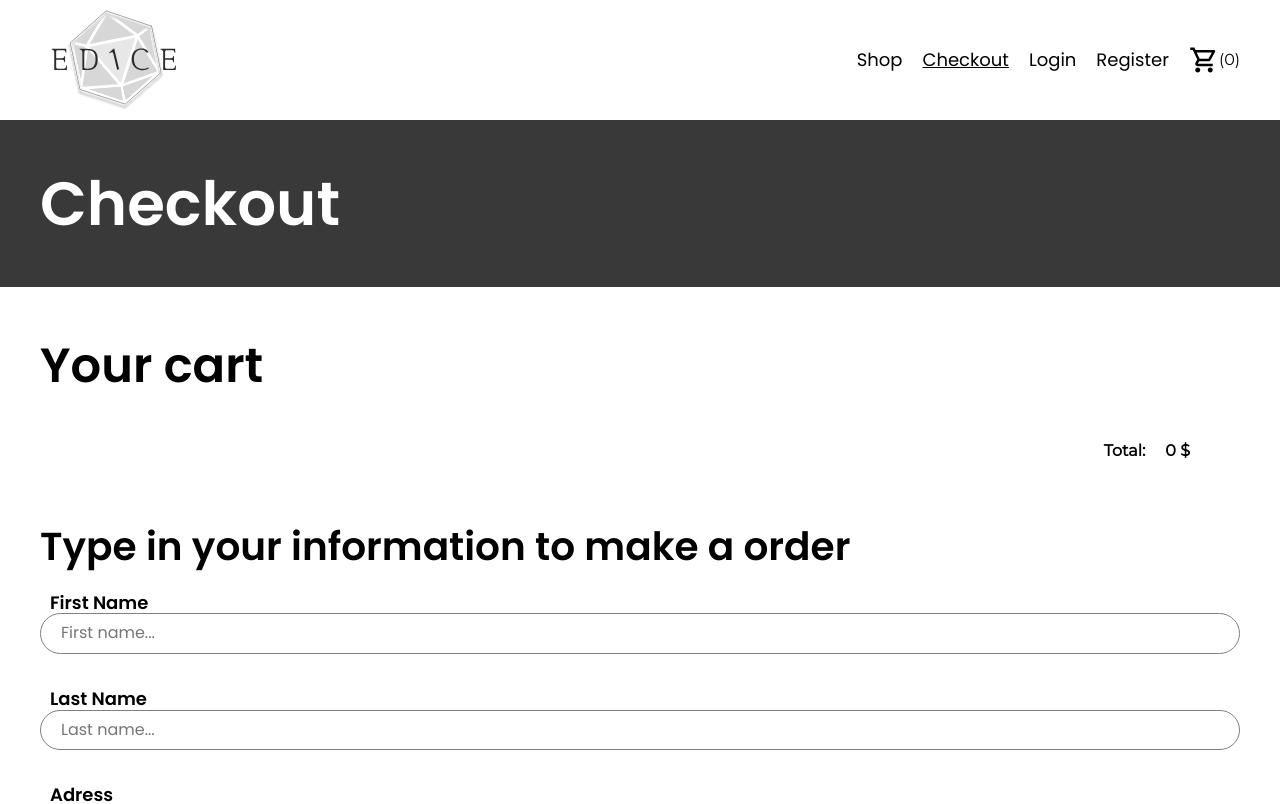
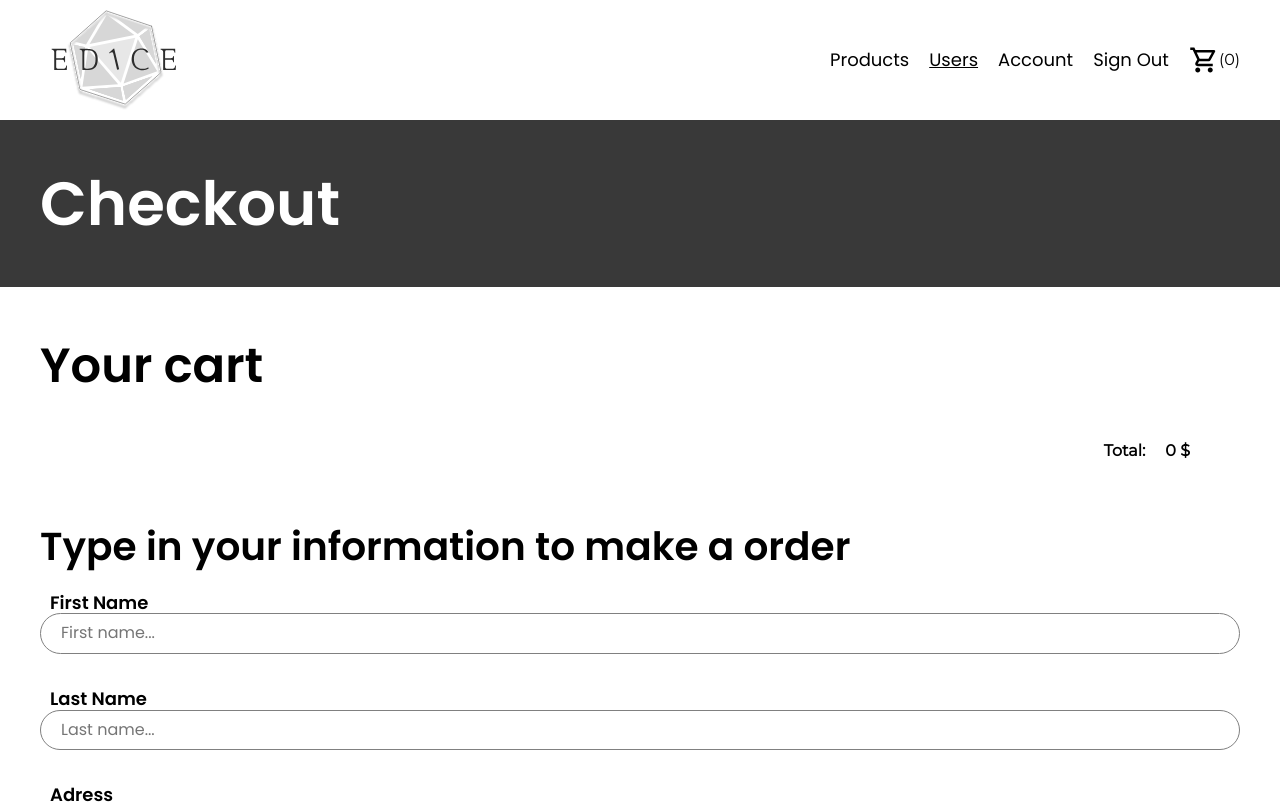
Before and after one commit to kajberg84/Edice-front, a Next.js app: page /checkout in a window 1280 px wide. Shown: the top 804 px of the page. Built offline with nearby package versions, Linux system fonts and the light colour scheme.

Commit message:
Header refaktoriserad

```diff
--- a/src/components/general/header/Header.jsx
+++ b/src/components/general/header/Header.jsx
@@ -9,6 +9,7 @@ import { UserContext } from '../../../context/UserContext';
 // components
 import { HeaderNavbar } from './navbar/HeaderNavbar';
 import { HeaderModal } from './headerModal/HeaderModal';
+import { HeaderCart } from './headerCart/HeaderCart';
 
 // helpers
 import { RoutingPath } from '../../../helpers/RoutingPath';
@@ -24,6 +25,8 @@ export const Header = () => {
   const { user } = useContext(UserContext);
 
   const [showModal, setShowModal] = React.useState(false);
+  const [userLevel, setUserLevel] = React.useState(3);
+  const [navItems, setNavItems] = React.useState(NavbarItems.guest);
 
   // lockScroll kan brytas ut till en custom hook
   const lockScroll = React.useCallback(() => {
@@ -44,7 +47,19 @@ export const Header = () => {
     unlockScroll();
   };
 
-  console.log(NavbarItems);
+  // lösning för att rendera ut navbaritems för användare (kanske ej är helt optimal lösning)
+  React.useEffect(() => {
+    switch (userLevel) {
+      case 1:
+        setNavItems(NavbarItems.guest);
+        break;
+      case 2:
+        setNavItems(NavbarItems.user);
+        break;
+      case 3:
+        setNavItems(NavbarItems.admin);
+    }
+  }, [userLevel, navItems]);
 
   return (
     <header className={styles.header_container}>
@@ -60,17 +75,15 @@ export const Header = () => {
             </a>
           </Link>
         </div>
-        <HeaderNavbar navPosition="Top" />
-
-        <div className={styles.mobile}>
-          <MenuIcon className="menu-icon" onClick={openModal} />
-          {/* <button >Show modal</button> */}
-          {showModal && (
-            <HeaderModal
-              onCloseModal={closeModal}
-              headerItems={NavbarItems.guestNav}
-            />
-          )}
+        <div className={styles.flex}>
+          <HeaderNavbar navbarItems={navItems} />
+          <HeaderCart navPosition="Top" />
+          <div className={styles.mobile}>
+            <MenuIcon className="menu-icon" onClick={openModal} />
+            {showModal && (
+              <HeaderModal onCloseModal={closeModal} headerItems={navItems} />
+            )}
+          </div>
         </div>
       </div>
     </header>
--- a/src/components/general/header/Header.module.scss
+++ b/src/components/general/header/Header.module.scss
@@ -35,3 +35,7 @@
     display: none;
   }
 }
+
+.flex {
+  display: flex;
+}
--- /dev/null
+++ b/src/components/general/header/headerCart/HeaderCart.jsx
@@ -0,0 +1,89 @@
+import React from 'react';
+// imports
+import { useContext, useState, useEffect } from 'react';
+import { useRouter } from 'next/router';
+
+// context
+import { CartContext } from '../../../../context/CartContext';
+
+// components
+import { Modal } from '../../../../utils/modal/Modal';
+import { Cart } from '../../cart/Cart';
+
+// helpers
+import { RoutingPath } from '../../../../helpers/RoutingPath';
+
+// Styles
+import styles from './HeaderCart.module.scss';
+
+export const HeaderCart = ({ navPosition }) => {
+  const { cart } = useContext(CartContext);
+  const [navPositionClicked, setNavPositionClicked] = useState('');
+  const [modalVisible, setModalvisible] = useState(false);
+
+  const router = useRouter();
+
+  const [itemsInCart, setItemsInCart] = useState(
+    cart.map((item) => item.quantity)
+  );
+
+  useEffect(() => {
+    const updateItemsInCart = () => {
+      setItemsInCart(cart.map((item) => item.quantity));
+    };
+    updateItemsInCart();
+  }, [cart]);
+
+  //Shopping cart modal
+  const showModal = () => {
+    setModalvisible(!modalVisible);
+    setNavPositionClicked(navPosition);
+  };
+
+  // Checkoutbutton in shopping cart modal
+  const handleToCheckout = () => {
+    router.push(RoutingPath.Checkout);
+    setModalvisible(false);
+  };
+  return (
+    <>
+      <div className={styles.nav_icon_wrapper} onClick={showModal}>
+        <button className={styles.nav_button}>
+          {cart.length <= 0 ? (
+            <img
+              className={styles.cart_icon}
+              src="/icons/shopping_cart_icon.svg"
+              alt="Icon for the cart"
+            />
+          ) : (
+            <img
+              className={styles.cart_icon}
+              src="/icons/shopping_cart_plus.svg"
+              alt="Icon for the cart"
+            />
+          )}
+        </button>
+        <p>
+          (
+          {itemsInCart.length > 0
+            ? itemsInCart.reduce((total, price) => total + price)
+            : '0'}
+          )
+        </p>
+      </div>
+      {modalVisible && (
+        <Modal
+          passedPosition={navPositionClicked}
+          title="Shopping cart"
+          content={<Cart />}
+          actions={
+            <div>
+              <button onClick={() => setModalvisible(false)}>close</button>
+              <button onClick={() => handleToCheckout()}> to Checkout</button>
+            </div>
+          }
+        />
+      )}
+    </>
+  );
+};
--- /dev/null
+++ b/src/components/general/header/headerCart/HeaderCart.module.scss
@@ -0,0 +1,36 @@
+@import '../../../../styles/variabels.scss';
+
+.nav_icon_wrapper {
+  display: flex;
+  cursor: pointer;
+
+  @media (max-width: 900px) {
+    margin-right: 10px;
+  }
+
+  .cart_icon {
+    width: 30px;
+  }
+
+  .nav_button {
+    display: flex;
+    justify-content: center;
+    align-items: center;
+    outline: none;
+    border: none;
+    background-color: transparent;
+    color: $color-black;
+    border-radius: 50px;
+    cursor: pointer;
+    margin-left: 20px;
+    font-size: $p-normal;
+    transition: 0.5s;
+    font-family: 'Poppins', sans-serif;
+
+    &:hover {
+      color: $color-grey;
+      text-decoration: underline;
+      transition: 0.5s;
+    }
+  }
+}
--- a/src/components/general/header/headerModal/HeaderModal.jsx
+++ b/src/components/general/header/headerModal/HeaderModal.jsx
@@ -25,7 +25,7 @@ export const HeaderModal = ({ onCloseModal, headerItems }) => {
           <HeaderModalLogo onCloseModal={onCloseModal} />
           <Image
             className={styles.icon}
-            src={closeIcon}
+            src="/icons/x-circle.svg"
             alt="close Icon"
             width={40}
             height={40}
--- a/src/components/general/header/navbar/HeaderNavbar.jsx
+++ b/src/components/general/header/navbar/HeaderNavbar.jsx
@@ -1,46 +1,22 @@
 // imports
-import { useContext, useState, useEffect } from 'react';
+import React from 'react';
 import { useRouter } from 'next/router';
 
 // context
-import { UserContext } from '../../../../context/UserContext';
-import { CartContext } from '../../../../context/CartContext';
 
 // components
-import { Modal } from '../../../../utils/modal/Modal';
 import { removeLocalStorage } from '../../../../utils/localStorageHandler';
-import { Cart } from '../../cart/Cart';
 import { NavbarItem } from './NavbarItem';
 
 // helpers
 import { RoutingPath } from '../../../../helpers/RoutingPath';
-import { NavbarItems } from './NavbarItems';
+// import { NavbarItems } from './NavbarItems';
 
 // Styles
 import styles from './HeaderNavbar.module.scss';
 
-export const HeaderNavbar = (props) => {
-  const { navPosition } = props;
-
-  const [navPositionClicked, setNavPositionClicked] = useState('');
-  const { user, setUser } = useContext(UserContext);
-
-  const [modalVisible, setModalvisible] = useState(false);
-
-  const { cart } = useContext(CartContext);
-
+export const HeaderNavbar = ({ navbarItems }) => {
   const router = useRouter();
-
-  const [itemsInCart, setItemsInCart] = useState(
-    cart.map((item) => item.quantity)
-  );
-
-  useEffect(() => {
-    const updateItemsInCart = () => {
-      setItemsInCart(cart.map((item) => item.quantity));
-    };
-    updateItemsInCart();
-  }, [cart]);
 
   // Logout function
   const handleLogout = () => {
@@ -49,63 +25,13 @@ export const HeaderNavbar = (props) => {
     router.push(RoutingPath.Login);
   };
 
-  //Shopping cart modal
-  const showModal = () => {
-    setModalvisible(!modalVisible);
-    setNavPositionClicked(navPosition);
-  };
-
-  // Checkoutbutton in shopping cart modal
-  const handleToCheckout = () => {
-    router.push(RoutingPath.Checkout);
-    setModalvisible(false);
-  };
-
   return (
     <>
       <nav className={styles.nav}>
-        {NavbarItems.guestNav.map((item, index) => (
+        {navbarItems.map((item, index) => (
           <NavbarItem key={index} linkUrl={item.link} linkText={item.name} />
         ))}
-
-        <div className={styles.nav_icon_wrapper} onClick={showModal}>
-          <button className={styles.nav_button}>
-            {cart.length <= 0 ? (
-              <img
-                className={styles.cart_icon}
-                src="/icons/shopping_cart_icon.svg"
-                alt="Icon for the cart"
-              />
-            ) : (
-              <img
-                className={styles.cart_icon}
-                src="/icons/shopping_cart_plus.svg"
-                alt="Icon for the cart"
-              />
-            )}
-          </button>
-          <p>
-            (
-            {itemsInCart.length > 0
-              ? itemsInCart.reduce((total, price) => total + price)
-              : '0'}
-            )
-          </p>
-        </div>
       </nav>
-      {modalVisible && (
-        <Modal
-          passedPosition={navPositionClicked}
-          title="Shopping cart"
-          content={<Cart />}
-          actions={
-            <div>
-              <button onClick={() => setModalvisible(false)}>close</button>
-              <button onClick={() => handleToCheckout()}> to Checkout</button>
-            </div>
-          }
-        />
-      )}
     </>
   );
 };
--- a/src/components/general/header/navbar/NavbarItems.js
+++ b/src/components/general/header/navbar/NavbarItems.js
@@ -1,7 +1,7 @@
 import { RoutingPath } from '../../../../helpers/RoutingPath';
 
 export const NavbarItems = {
-  guestNav: [
+  guest: [
     {
       name: 'Shop',
       link: RoutingPath.Shop,
@@ -19,7 +19,7 @@ export const NavbarItems = {
       link: RoutingPath.Register,
     },
   ],
-  userNav: [
+  user: [
     {
       name: 'Shop',
       link: RoutingPath.Shop,
@@ -32,6 +32,27 @@ export const NavbarItems = {
       name: 'Account',
       link: RoutingPath.Account,
     },
+    {
+      name: 'Sign Out',
+      link: RoutingPath.Account,
+    },
   ],
-  adminNav: [],
+  admin: [
+    {
+      name: 'Products',
+      link: RoutingPath.Shop,
+    },
+    {
+      name: 'Users',
+      link: RoutingPath.Checkout,
+    },
+    {
+      name: 'Account',
+      link: RoutingPath.Account,
+    },
+    {
+      name: 'Sign Out',
+      link: RoutingPath.Account,
+    },
+  ],
 };
```
